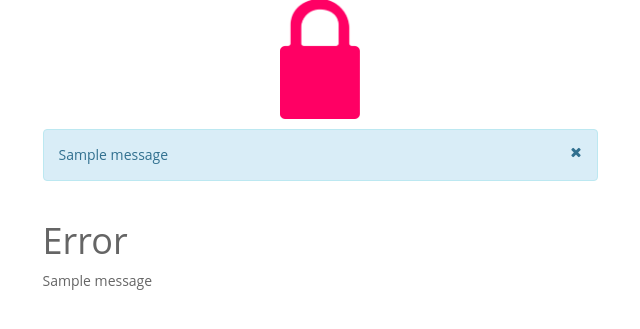
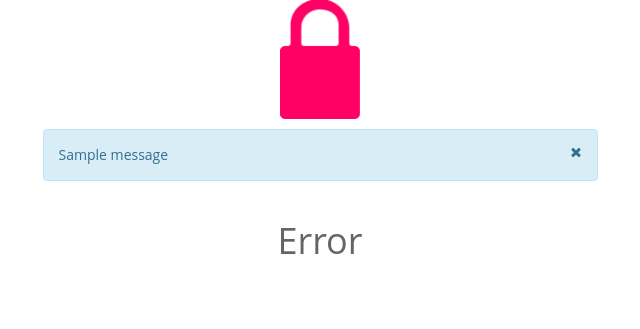
Before and after one commit to piukhq/lethe, a Flask app: template app/templates/error_page.html in a window 1280 px wide. Shown: the part 115-444 px from the top of the page, without its empty margins (320-960 px from the left). Run offline with Flask 2, Linux system fonts and the light colour scheme; the template is opened without the code that fills it, so the values that code supplies are empty; one stand-in notice (Sample message) is shown; some libraries are stand-ins or nearby versions.

Commit message:
Fix error page in lethe.

```diff
--- a/app/templates/base.html
+++ b/app/templates/base.html
@@ -54,13 +54,6 @@
             {% endblock %}
         </div>
 
-        <footer class='footer'>
-            <div class='container'>
-                <div class='row'>
-                </div>
-            </div>
-        </footer>
-
         <script src='https://code.jquery.com/jquery-1.12.0.min.js'></script>
         <script src='https://maxcdn.bootstrapcdn.com/bootstrap/3.3.6/js/bootstrap.min.js' integrity='sha384-0mSbJDEHialfmuBBQP6A4Qrprq5OVfW37PRR3j5ELqxss1yVqOtnepnHVP9aJ7xS' crossorigin='anonymous'></script>
         <script src='/static/js/script.js'></script>
--- a/app/templates/error_page.html
+++ b/app/templates/error_page.html
@@ -5,14 +5,7 @@
     <div class='container'>
         <div class='row'>
             <div class='col-md-6 col-md-offset-3'>
-                {% with messages = get_flashed_messages() %}
-                    {% if messages %}
-                        {% for message in messages %}
-                        <h1>Error</h1>
-                        <p>{{message}}</p>
-                        {% endfor %}
-                    {% endif %}
-                {% endwith %}
+                <h1 style="text-align:center;">Error</h1>
             </div>
         </div>
     </div>
```
